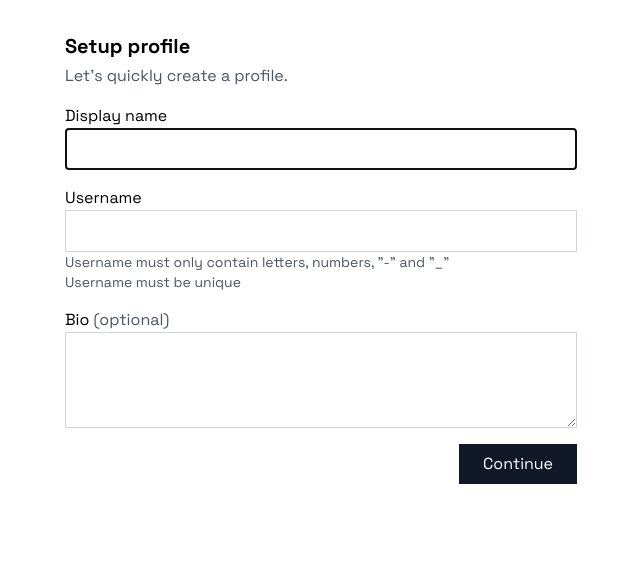
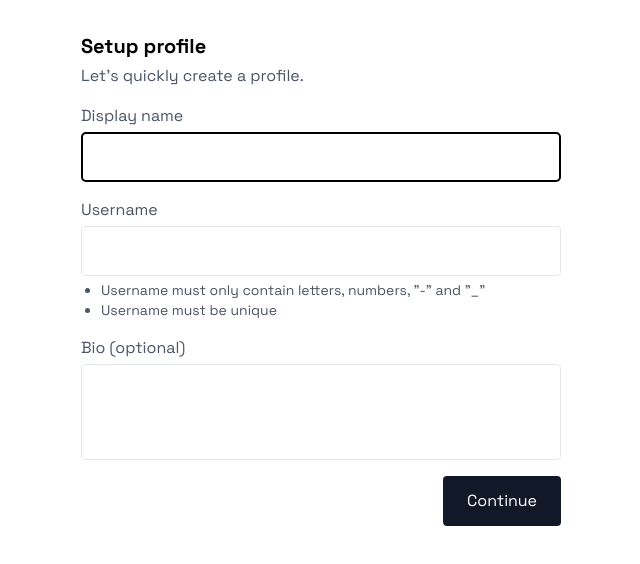
Before and after one commit to nelrnd/social-media, a Next.js app: page /profile-setup in a window 1280 px wide. Shown: the top 564 px of the page, without its empty margins (319-959 px from the left). Built offline with nearby package versions, Linux system fonts and the light colour scheme; no server answers.

Commit message:
Style setup profile page

```diff
--- a/app/profile-setup/page.tsx
+++ b/app/profile-setup/page.tsx
@@ -12,11 +12,11 @@ export default async function ProfileSetupPage() {
 
   return (
     <main>
-      <div className="max-w-[32rem] m-auto py-8">
-        <h1 className="text-xl font-bold mb-1">Setup profile</h1>
-        <p className="text-gray-600 mb-4">
-          Let&apos;s quickly create a profile.
-        </p>
+      <div className="max-w-[32rem] m-auto p-4 pt-8">
+        <header className="space-y-1 mb-4">
+          <h1 className="text-xl font-bold">Setup profile</h1>
+          <p className="text-gray-600">Let&apos;s quickly create a profile.</p>
+        </header>
         <ProfileForm action={createProfile} buttonText="Continue" />
       </div>
     </main>
--- a/app/ui/login-form.tsx
+++ b/app/ui/login-form.tsx
@@ -70,7 +70,7 @@ export default function LoginForm() {
         {isPending ? (
           <LoaderCircleIcon
             className="size-4 animate-spin"
-            aria-label="Loading..."
+            aria-label="Loading"
           />
         ) : (
           "Log in"
--- a/app/ui/profile-form.tsx
+++ b/app/ui/profile-form.tsx
@@ -3,6 +3,7 @@
 import { useActionState } from "react"
 import { ProfileFormState } from "../lib/actions"
 import { Profile } from "@prisma/client"
+import { LoaderCircleIcon } from "lucide-react"
 
 export default function ProfileForm({
   action,
@@ -24,17 +25,20 @@ export default function ProfileForm({
       {profile && <input type="hidden" name="id" value={profile.id} />}
 
       <div className="mt-0">
-        <label htmlFor="name">Display name</label>
+        <label htmlFor="name" className="text-gray-600">
+          Display name
+        </label>
         <input
           type="text"
           name="name"
           id="name"
-          className="block w-full p-2 border border-gray-300"
+          className="block w-full mt-1 p-3 border rounded-sm border-gray-200 focus:outline-black"
           autoFocus
           aria-labelledby="name-error"
           defaultValue={
             (state?.data?.get("name") || profile?.name || "") as string
           }
+          spellCheck="false"
         />
         <div id="name-error" aria-live="polite" aria-atomic="true">
           {state?.errors?.name && (
@@ -45,22 +49,27 @@ export default function ProfileForm({
         </div>
       </div>
       <div>
-        <label htmlFor="username">Username</label>
+        <label htmlFor="username" className="text-gray-600">
+          Username
+        </label>
         <input
           type="text"
           name="username"
           id="username"
-          className="block w-full p-2 border border-gray-300"
+          className="block w-full mt-1 p-3 border rounded-sm border-gray-200 focus:outline-black"
           aria-labelledby="username-error"
           defaultValue={
             (state?.data?.get("username") || profile?.username || "") as string
           }
+          spellCheck="false"
         />
-        <div className="text-sm text-gray-600">
-          Username must only contain letters, numbers, &quot;-&quot; and
-          &quot;_&quot;
-        </div>
-        <div className="text-sm text-gray-600">Username must be unique</div>
+        <ul className="text-sm text-gray-600 mt-1 pl-4 ml-1">
+          <li className="list-disc">
+            Username must only contain letters, numbers, &quot;-&quot; and
+            &quot;_&quot;
+          </li>
+          <li className="list-disc">Username must be unique</li>
+        </ul>
         <div id="username-error" aria-live="polite" aria-atomic="true">
           {state?.errors?.username && (
             <p className="text-red-500 text-sm mt-1">
@@ -70,17 +79,18 @@ export default function ProfileForm({
         </div>
       </div>
       <div>
-        <label htmlFor="bio">
+        <label htmlFor="bio" className="text-gray-600">
           Bio <span className="text-gray-600">(optional)</span>
         </label>
         <textarea
           name="bio"
           id="bio"
-          className="block w-full h-[6rem] p-2 border border-gray-300"
+          className="block w-full mt-1 p-3 h-[6rem] border rounded-sm border-gray-200 focus:outline-black resize-none"
           aria-labelledby="bio-error"
           defaultValue={
             (state?.data?.get("bio") || profile?.bio || "") as string
           }
+          spellCheck="false"
         ></textarea>
         <div id="bio-error" aria-live="polite" aria-atomic="true">
           {state?.errors?.bio && (
@@ -91,10 +101,18 @@ export default function ProfileForm({
         </div>
       </div>
       <button
-        className="block w-fit ml-auto py-2 px-6 bg-gray-900 text-white disabled:opacity-50 hover:opacity-95 transition-opacity"
+        className="w-fit h-[3.125rem] py-3 px-6 flex items-center justify-center bg-gray-900 text-white disabled:opacity-50 hover:opacity-95 transition-opacity rounded-sm ml-auto relative"
         disabled={isPending}
       >
-        {isPending ? "Loading..." : buttonText || "Save"}
+        <span className={isPending ? "invisible" : ""}>
+          {buttonText || "Save"}
+        </span>
+        {isPending && (
+          <LoaderCircleIcon
+            className="size-4 animate-spin absolute object-center"
+            aria-label="Loading"
+          />
+        )}
       </button>
     </form>
   )
--- a/app/ui/register-form.tsx
+++ b/app/ui/register-form.tsx
@@ -65,7 +65,7 @@ export default function RegisterForm() {
         {isPending ? (
           <LoaderCircleIcon
             className="size-4 animate-spin"
-            aria-label="Loading..."
+            aria-label="Loading"
           />
         ) : (
           "Register"
```
